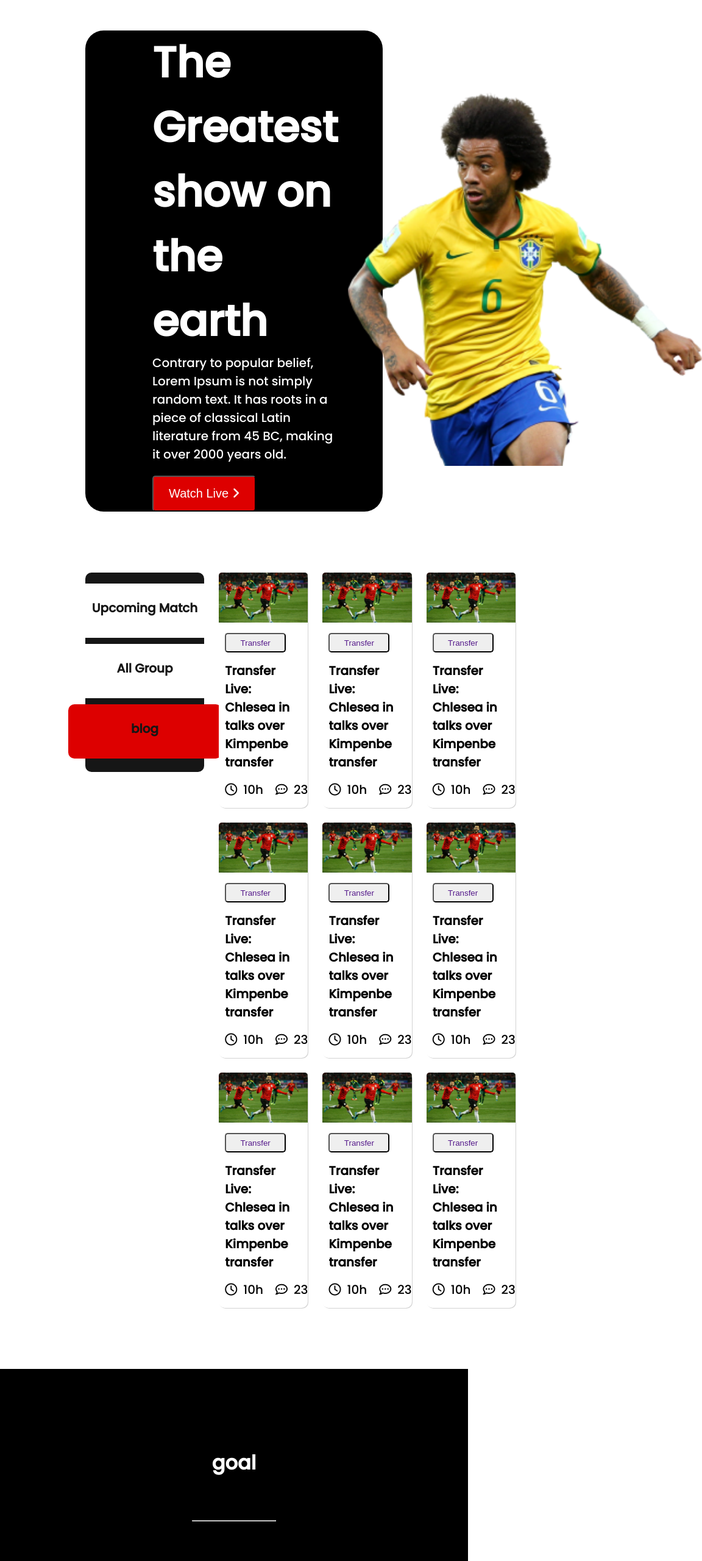
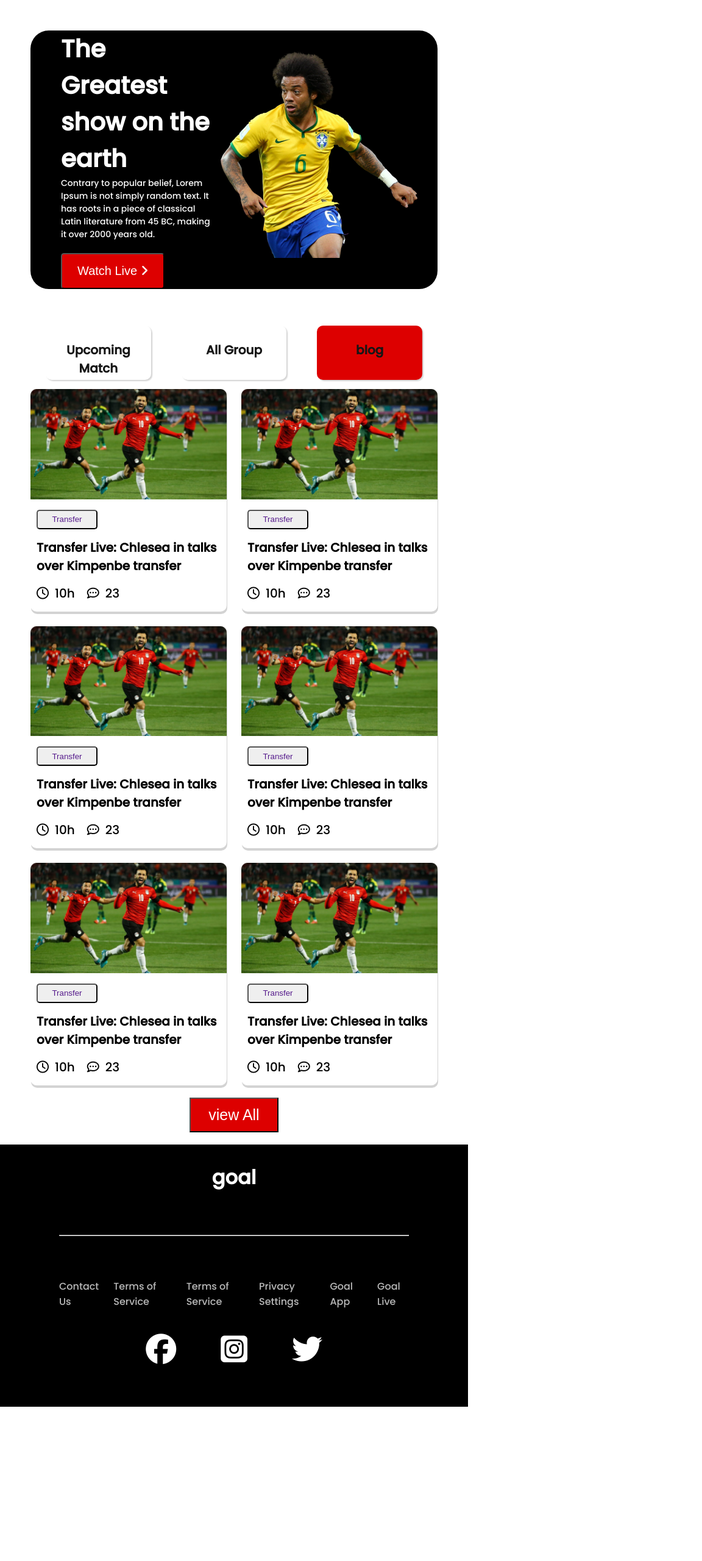
Before and after one commit to hedayatullahh/hedu-world-cop, a plain HTML site: page index.html in a window 768 px wide. Shown: the top 2560 px of the page at 61% size, 1152 px wide, since content can reach past the window. After the commit the page ends 2307 px from the top, so only its background shows below. Drawn offline with Linux system fonts and the light colour scheme.

Commit message:
final-commit

```diff
--- a/index.html
+++ b/index.html
@@ -22,7 +22,7 @@
         <div class="bennar-imege-text">
             <div class="bennar-text">
                  <h1>The Greatest show on the earth</h1>
-                 <p>Contrary to popular belief, Lorem Ipsum is not simply  random text. It has roots in a piece of classical Latin literature from 45 BC, making it over 2000 years old.</p>
+                 <p class="benner-pragraph">Contrary to popular belief, Lorem Ipsum is not simply  random text. It has roots in a piece of classical Latin literature from 45 BC, making it over 2000 years old.</p>
                  <button><a href="">Watch Live  <i class="fa-solid fa-angle-right"></i>  </a></button>
             </div>
             <div class="bennar-imege">
@@ -37,7 +37,7 @@
         <div class="kheloar-button">
            <a href="">Upcoming Match</a>
            <a href="">All Group </a>
-           <a id="red" href="http://127.0.0.1:5500/index-2.html">blog</a>
+           <a id="red" href="file:///C:/projects/hedu-world-cop/index-2.html">blog</a>
         </div>
         <div class="newss">
             <div class="news">
@@ -154,7 +154,7 @@
                     </div>
                 </div>
             </div>
-            <div class="news">
+            <div class="news close">
                 <div class="news-imege"><img src="./assets/Blog Image.png" alt="">
                 </div>
                 <div class="news-info">
@@ -173,7 +173,7 @@
                     </div>
                 </div>
             </div>
-            <div class="news">
+            <div class="news close">
                 <div class="news-imege"><img src="./assets/Blog Image.png" alt="">
                 </div>
                 <div class="news-info">
@@ -192,7 +192,7 @@
                     </div>
                 </div>
             </div>
-            <div class="news">
+            <div class="news close">
                 <div class="news-imege"><img src="./assets/Blog Image.png" alt="">
                 </div>
                 <div class="news-info">
@@ -212,6 +212,7 @@
                 </div>
             </div>
         </div>
+        <div class="view-button"><button>view All</button></div>
     </section>
     <!-------------------
         -- bottom-footer --
@@ -227,6 +228,11 @@
             <li>Goal App </li>
             <li>Goal Live</li>
         </ul>
+        <div class="social-link">
+            <a href="https://web.facebook.com/?_rdc=1&_rdr"><i class="fa-brands fa-facebook"></i></a>
+            <a href="https://www.instagram.com/"><i class="fa-brands fa-instagram-square"></i></a>
+            <a href="https://twitter.com/?lang=en"><i class="fa-brands fa-twitter"></i></a>
+        </div>
     </footer>
 </body>
 </html>
--- a/style.css
+++ b/style.css
@@ -54,7 +54,19 @@ a{
   font-size: 20px;
   font-weight: 400;
   text-decoration: none;
+  transition: all 0.5s ease-out;
 }
+.bennar-text button:hover,
+.bennar-text button:focus
+{
+ background-color: white;
+}
+.bennar-text button a:hover,
+.bennar-text button a:focus
+{
+    color: #DD0000;
+}
+
 /* <!------------------
         -- kheloar news --
     --------------------> */
@@ -104,7 +116,7 @@ a{
 .news{
    background-color: white;
    border-radius: 10px;
-   box-shadow: 1px 1px lightgray;
+   box-shadow: 1px 4px lightgray;
 }
 .news img{
     width: 100%;
@@ -134,6 +146,9 @@ a{
     display: flex;
     align-items: center;
     gap: 10px;
+}
+.view-button{
+    display: none;
 }
 /* some css in socond index */
 .newses{
@@ -180,38 +195,58 @@ footer ul{
     list-style: none;
    justify-content: center;
 }
+.social-link{
+    font-size: 30px;
+   text-align: center;
+   padding-top: 30px;
+}
+.social-link a{
+  color:white ;
+  padding:30px;
+
+}
 
 /*--------------------------------------
-------------- media query---------------
+------ media query mobile version--------
 ---------------------------------------- */
 @media screen and (max-width:767px){
 body{
    margin: 0;
     }
 .bennar-imege-text{
-   margin: 20px;
+    margin: 20px;
     grid-template-columns:  1fr;
     align-items: center;
     padding-bottom: 5px;
+
 }
 .bennar-imege img {
     width: 80%;
     height: 80%;
     margin: 0;
     padding-left: 50px;
+    padding-top: 15px;
 }
 .bennar-text{
     margin:28px 38px 0 38px;
     text-align: center;
 }
 .bennar-text h1{
-    font-size: 22px;
+    font-size: 24px;
     font-weight: 700;
+
 }
 .bennar-text p{
     color: white;
     font-size: 14px;
     font-weight: 400;
+}
+.benner-pragraph{
+    overflow: hidden;
+    text-overflow: ellipsis;
+    display: -webkit-box;
+    -webkit-line-clamp: 2; /* number of lines to show */
+    -webkit-box-orient: vertical;
 }
 .bennar-text button{
    width: 161px;
@@ -221,11 +256,26 @@ body{
 }
 .bennar-text button a {
     font-size: 20px;
+    transition: all 0.5s ease-out;
+}
+.bennar-text button:hover,
+.bennar-text button:focus
+{
+ background-color: white;
+}
+.bennar-text button a:hover,
+.bennar-text button a:focus
+{
+    color: #DD0000;
 }
 .kheloar-button{
     background-color: white;
     justify-content: center;
     padding-left: 30%;
+
+}
+.kheloar-button a{
+    box-shadow: 2px 2px 2px 0px lightgrey;
 }
 .newss{
    display: grid;
@@ -235,6 +285,9 @@ body{
     }
 .news-info{
     margin: 0;
+}
+.view-button{
+    display: none;
 }
 .kheloar-news{
     display: block;
@@ -251,8 +304,98 @@ footer ul li{
 footer{
     padding: 0;
     margin: 0;
+    padding-bottom: 10px;
 }
 footer h1{
-    margin: 0px 0 30px 0;
+    margin: 0px 0px 30px 0;
+    padding-top: 10px;
+}
+.social-link{
+    font-size: 30px;
+   text-align: center;
+   padding-top: 0px;
+   padding-bottom: 10px;
+}
+.social-link a{
+  color:white ;
+  padding-left:10px;
+}
+
+}
+/*-------------------------------------
+----- media query tablet version-------
+--------------------------------------- */
+@media screen and (min-width:768px) and (max-width:1023px){
+.bennar-imege-text{
+    margin: 50px 50px 0 50px;
+    padding: 0;
+    align-items:unset;
+}
+.bennar-text{
+    margin-left: 50px;
+}
+.bennar-text h1{
+    font-size: 40px;
+}
+.bennar-text p {
+    font-size: 14px;
+}
+
+.bennar-imege img{
+    width: 323px;
+    height: 340px;
+}
+.kheloar-news{
+    display: block;
+    padding-top: 50px;
+}
+.kheloar-button{
+    flex-direction: row;
+    background-color: unset;
+    width: auto;
+    height: auto;
+}
+.kheloar-button a{
+    box-shadow: 2px 2px 2px 0px lightgrey;
+}
+.newss{
+    display: grid;
+    grid-template-columns: repeat(2, 1fr);
+}
+.kheloar-news{
+    margin: 0 50px;
+}
+.close{
+    display: none;
+}
+.view-button{
+    display: block;
+    text-align: center;
+    border-radius: 10px;
+}
+.view-button button{
+    font-size: 25px;
+    background-color: #DD0000;
+    color:white;
+    padding: 12px 29px 12px 29px;
+    margin: 20px 0 ;
+}
+footer{
+    padding: 0 97px 55px 97px;
+}
+footer ul{
+    display: flex;
+    gap: 24px;
+}
+footer h1{
+    padding-top: 30px;
+}
+.social-link{
+    font-size: 50px;
+   text-align: center;
+}
+.social-link a{
+  color:white ;
+  padding-left: 30px;
 }
 }
```
